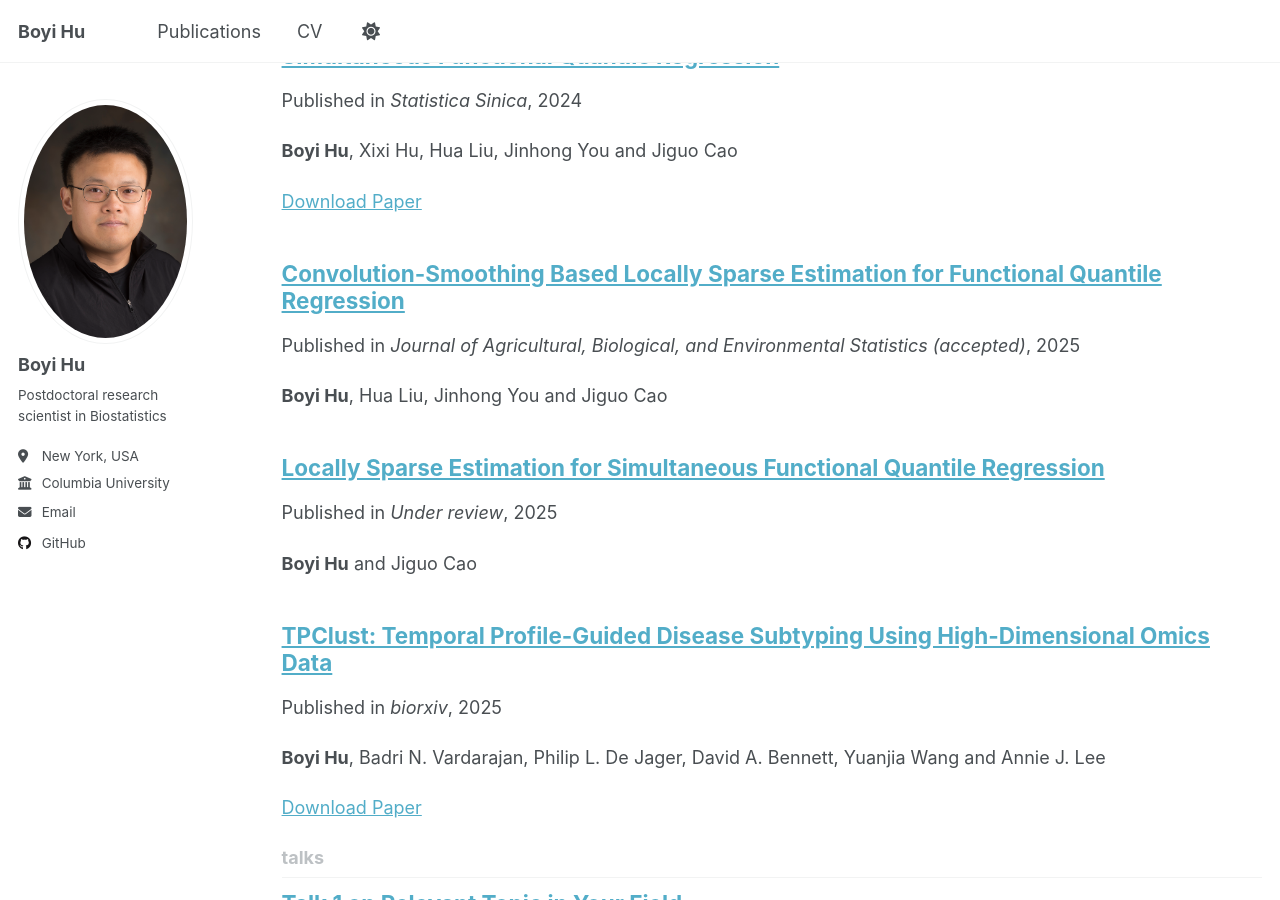
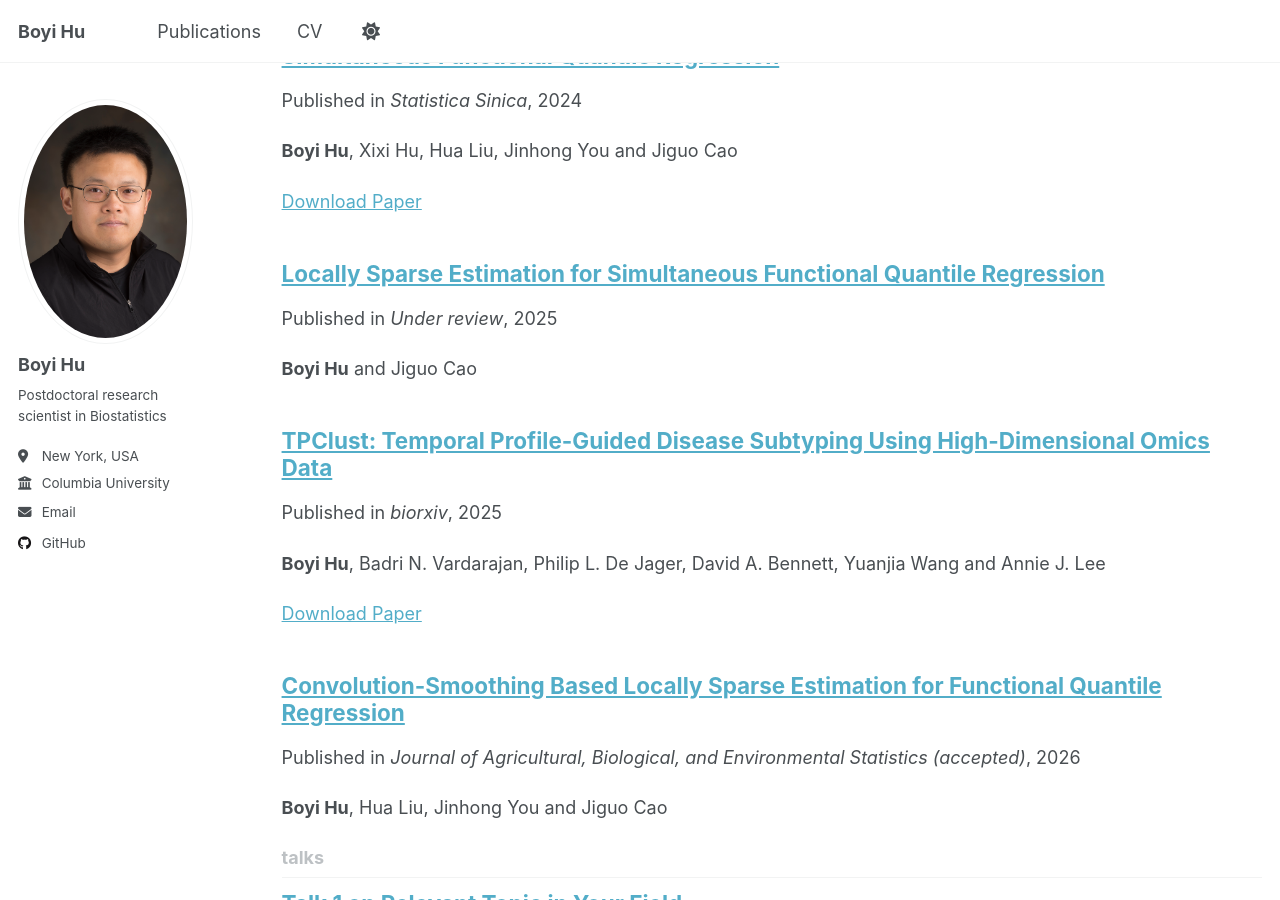
Before and after one commit to BoyiHu673/BoyiHu673.github.io, a Jekyll site: the page built from _pages/collection-archive.html, in a window 1280 px wide and 900 px high, scrolled down 1664 px. Built offline with Jekyll 4.4.1, drawn with Linux system fonts in a browser that asks for light colours; a script that is not in the unit is left out.

Commit message:
Update CLoSE.md

```diff
--- a/_publications/CLoSE.md
+++ b/_publications/CLoSE.md
@@ -1,9 +1,8 @@
 ---
 title: "Convolution-Smoothing Based Locally Sparse Estimation for Functional Quantile Regression"
 collection: publications
-category: manuscripts
 permalink: /publication/CLoSE
-date: 2025-01-01
+date: 2026-01-25
 venue: "Journal of Agricultural, Biological, and Environmental Statistics (accepted)"
 ---
 **Boyi Hu**, Hua Liu, Jinhong You and Jiguo Cao
```
